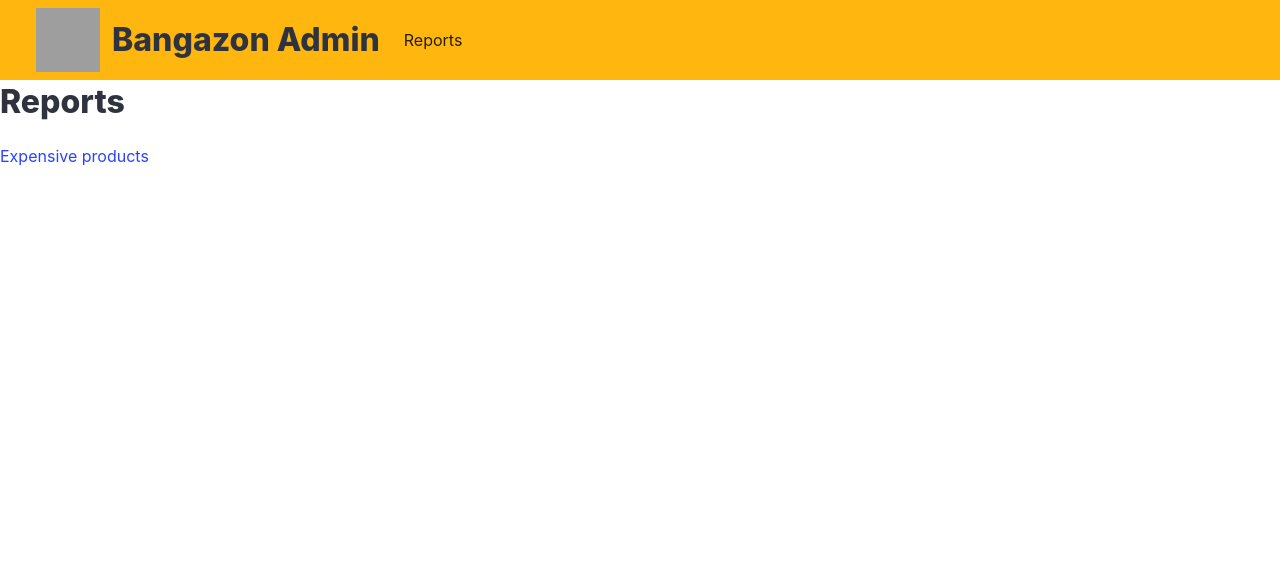
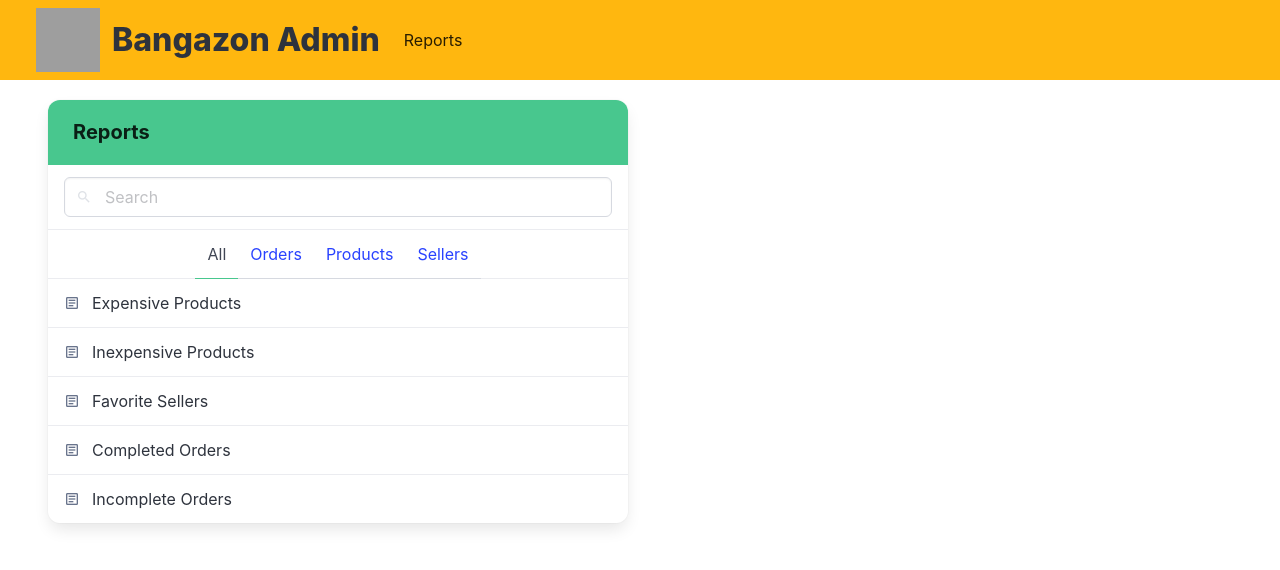
Before and after one commit to Evening-Cohort-31/Bangazon-api-edukja, a Django app: page /reports in a window 1280 px wide. Shown: the top 570 px of the page. Run offline with Django 3.2, Linux system fonts and the light colour scheme; parts of the project's set-up code (start-up, migrations or seed data) failed here and were passed over; grey boxes are pictures that could not be loaded.

Commit message:
Added panel for reports navigation

```diff
--- a/bangazonapi/templates/bangazonapi/reports.html
+++ /dev/null
@@ -1,6 +0,0 @@
-{% extends 'base.html' %}
-
-{% block content %}
-        <h1 class="title">Reports</h1>
-        <a href="{% url 'expensiveproducts' %}">Expensive products</a>
-{% endblock content %}
--- /dev/null
+++ b/bangazonapi/templates/bangazonapi/reports_base.html
@@ -0,0 +1,117 @@
+{% extends 'base.html' %} {% block content %}
+
+<div class="section">
+  <div class="columns is-centered">
+    <div class="column is-half">
+      <nav class="panel is-success">
+        <p class="panel-heading">Reports</p>
+        <div class="panel-block">
+          <p class="control has-icons-left">
+            <span class="icon">
+              <i class="mdi mdi-magnify"></i>
+            </span>
+            <input
+              id="reportSearch"
+              class="input"
+              type="text"
+              placeholder="Search"
+            />
+          </p>
+        </div>
+        <p class="panel-tabs">
+          <a id="all" class="is-active">All</a>
+          <a id="orders">Orders</a>
+          <a id="products">Products</a>
+          <a id="sellers">Sellers</a>
+        </p>
+        <div class="panel-options">
+          <!--TODO:Add hrefs to each report as they are added -->
+          <a
+            class="panel-block"
+            data-category="products"
+            href="{% url 'expensiveproducts' %}"
+          >
+            <span class="panel-icon">
+              <i class="mdi mdi-text-box-outline"></i>
+            </span>
+            Expensive Products
+          </a>
+          <a class="panel-block" data-category="products">
+            <span class="panel-icon">
+              <i class="mdi mdi-text-box-outline"></i>
+            </span>
+            Inexpensive Products
+          </a>
+          <a class="panel-block" data-category="sellers">
+            <span class="panel-icon">
+              <i class="mdi mdi-text-box-outline"></i>
+            </span>
+            Favorite Sellers
+          </a>
+          <a class="panel-block" data-category="orders">
+            <span class="panel-icon">
+              <i class="mdi mdi-text-box-outline"></i>
+            </span>
+            Completed Orders
+          </a>
+          <a class="panel-block" data-category="orders">
+            <span class="panel-icon">
+              <i class="mdi mdi-text-box-outline"></i>
+            </span>
+            Incomplete Orders
+          </a>
+        </div>
+      </nav>
+    </div>
+    <div class="column is-half">{% block report %} {% endblock %}</div>
+  </div>
+</div>
+<script>
+  //Event listener for report search
+  document.querySelector("#reportSearch").addEventListener("input", (e) => {
+    const searchTerm = e.target.value.trim().toLowerCase();
+    const reports = document.querySelectorAll(".panel-options a");
+
+    reports.forEach((r) => {
+      r.hidden = !r.textContent.trim().toLowerCase().includes(searchTerm);
+    });
+  });
+
+  //Toggles the "is-active" class name for the current report based on the url
+  const current = window.location.pathname;
+  const activeLink = document.querySelector(`.panel-block[href="${current}"]`);
+  if (activeLink) {
+    activeLink.classList.toggle("is-active");
+  }
+
+  //Event listener to add "is-active" class to selected tab
+  document.querySelector(".panel-tabs").addEventListener("click", (e) => {
+    if (e.target.tagName !== "A") return;
+    document
+      .querySelectorAll(".panel-tabs a")
+      .forEach((a) => a.classList.remove("is-active"));
+    localStorage.setItem("activeTab", e.target.id);
+    e.target.classList.add("is-active");
+    const filter = e.target.id;
+    document.querySelectorAll(".panel-block[data-category]").forEach((link) => {
+      link.hidden = filter !== "all" && link.dataset.category !== filter;
+    });
+  });
+
+  //Event listener to add "is-active" class to selected report
+  document.querySelector(".panel-options").addEventListener("click", (e) => {
+    if (e.target.tagName !== "A") return;
+    document
+      .querySelectorAll(".panel-options a")
+      .forEach((a) => a.classList.remove("is-active"));
+    e.target.classList.add("is-active");
+  });
+
+  //Re-adds "is-active" class to tab after page reload
+  const savedTab = localStorage.getItem("activeTab");
+  if (savedTab) {
+    document.querySelector(`#${savedTab}`).click();
+  }
+</script>
+
+{% endblock content %}
--- a/bangazonapi/views/reports.py
+++ b/bangazonapi/views/reports.py
@@ -3,7 +3,7 @@ from bangazonapi.models import Product
 from bangazonapi.views import ProductSerializer
 
 def reports(request):
-    return render(request, 'bangazonapi/reports.html')
+    return render(request, 'bangazonapi/reports_base.html')
 
 def expensiveproducts(request):
     products = Product.objects.filter(price__gt=1000)
--- a/templates/base.html
+++ b/templates/base.html
@@ -6,8 +6,10 @@
         <meta name="viewport" content="width=device-width", initial-scale="1.0">
         <title>Bangazon Admin</title>
         <link rel="stylesheet" href="https://cdn.jsdelivr.net/npm/bulma@1.0.4/css/bulma.min.css">
+        <link rel="stylesheet" href="https://cdn.jsdelivr.net/npm/@mdi/font/css/materialdesignicons.min.css">
+        <style>[hidden] { display: none !important; }</style>
     </head>
-    <body style="padding-top: 2rem;">
+    <body>
         <nav class="navbar mb-3 is-warning px-5 is-fixed-top is-top" role="navigation" aria-label="main navigation">
             <div class="navbar-brand">
                 <a class="navbar-item" href="/">
```
Also changed, not shown: bangazonapi/templates/bangazonapi/expensiveproducts.html (+8 -9 lines).
